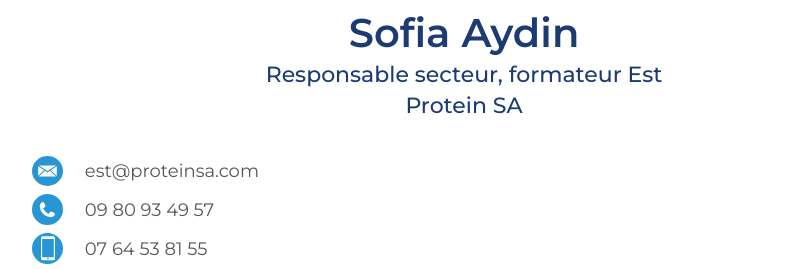
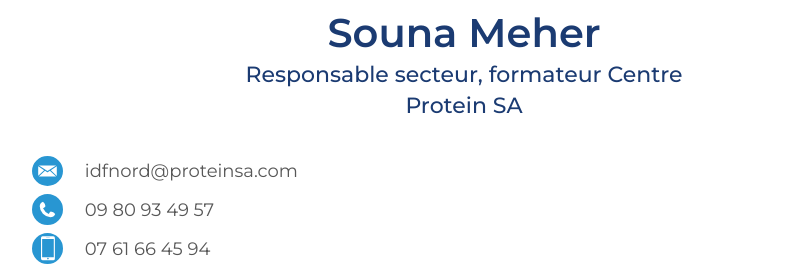
Before and after one commit to ProjectcolSA/responsable_secteur_centre, a plain HTML site: page index.html in a window 1280 px wide. Shown: the part 169-438 px from the top of the page, without its empty margins (176-987 px from the left). Drawn offline with Linux system fonts and the light colour scheme.

Commit message:
Update index.html

```diff
--- a/index.html
+++ b/index.html
@@ -6,7 +6,7 @@
   <link rel="stylesheet" href="main.css">
   <link href="https://fonts.googleapis.com/css?family=Montserrat:400,500,600,700" rel="stylesheet">
   <meta name="viewport" content="width=device-width, initial-scale=1, shrink-to-fit=no">
-  <title>Sofia Aydin | Responsable secteur, formateur Est - Protein SA</title>
+  <title>Souna Meher | Responsable secteur, formateur Centre - Protein SA</title>
 </head>
 
 <body>
@@ -26,8 +26,8 @@
 		<div class="container">
 			<div class="row name-title-company">
 				<div class="col is-6">
-					<p class="text-name">Sofia Aydin</p>
-					<p class="text-title-company">Responsable secteur, formateur Est</p>
+					<p class="text-name">Souna Meher</p>
+					<p class="text-title-company">Responsable secteur, formateur Centre</p>
 					<p class="text-title-company">Protein SA</p>
 				</div>
 			</div>
@@ -35,14 +35,14 @@
 	</section>
 
 	<section class="bg-color-white secondary-info">
-		<a href="mailto:est@proteinsa.com">
+		<a href="mailto:idfnord@proteinsa.com">
 			<div class="container">
 				<div class="row detail">
 					<div class="col">
 						<img class="icon" src="assets/icon-email.svg" alt="Email Icon" href="assets/icon-email.svg">
 					</div>
 					<div class="col is-8">
-						<p class="text-detail">est@proteinsa.com</p>
+						<p class="text-detail">idfnord@proteinsa.com</p>
 					</div>
 				</div>
 			</div>
@@ -65,14 +65,14 @@
 	</section>
 
 		<section class="bg-color-white secondary-info">
-		<a href="tel:0764538155">
+		<a href="tel:0761664594">
 			<div class="container">
 				<div class="row detail">
 					<div class="col">
 						<img class="icon" src="assets/icon-phonemob.svg" alt="Phone Icon">
 					</div>
 					<div class="col is-8">
-						<p class="text-detail">07 64 53 81 55</p>
+						<p class="text-detail">07 61 66 45 94</p>
 					</div>
 				</div>
 			</div>
@@ -132,7 +132,7 @@
 				<div class="col"></div>
 				<div class="col is-5">
 					<div class="button">
-						<a href="sa.vcf">
+						<a href="sm.vcf">
 							<p class="button">Téléchargez</p>
 						</a>
 					</div>
```
